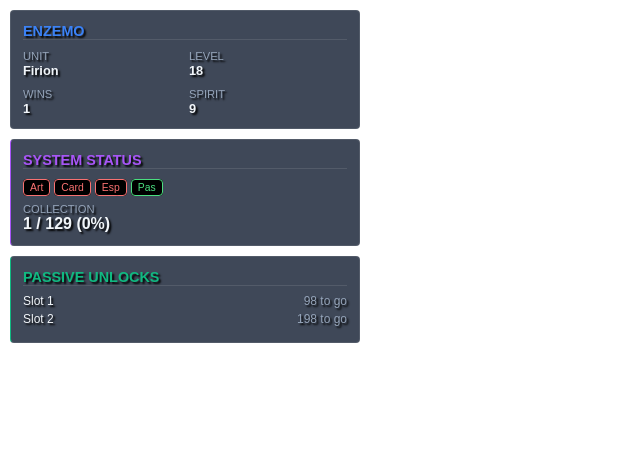
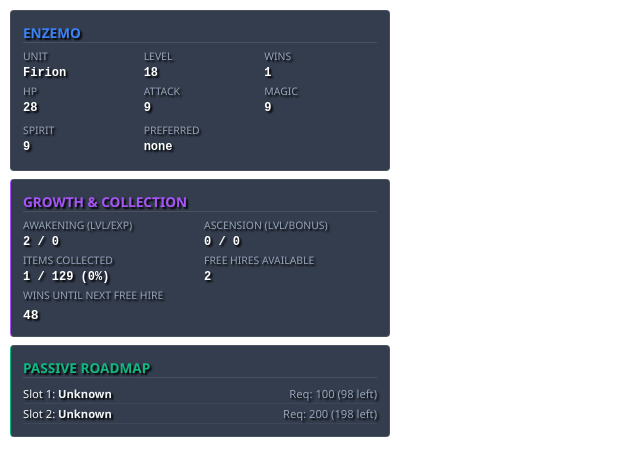
Before and after one commit to Enzemo/Ffbot-IDLE-Mods, a plain HTML site: page player-stats-browser.html in a window 1280 px wide. Shown: the whole page, without its empty margins (0-640 px from the left). Drawn offline with Linux system fonts and the light colour scheme.

Commit message:
Update player-stats-browser.html

```diff
--- a/player-stats-browser.html
+++ b/player-stats-browser.html
@@ -2,75 +2,92 @@
 <html lang="en">
 <head>
     <meta charset="UTF-8">
-    <title>OBS - Player Profile</title>
+    <title>OBS - Advanced Player Profile</title>
     <style>
-        body { background: rgba(0,0,0,0); color: #f1f5f9; font-family: sans-serif; margin: 0; padding: 10px; text-shadow: 2px 2px 2px #000; width: 350px; }
-        .panel { background: rgba(30, 41, 59, 0.85); border-left: 4px solid #3b82f6; border-radius: 4px; padding: 12px; margin-bottom: 10px; border: 1px solid rgba(255,255,255,0.1); }
-        .title { font-weight: bold; color: #3b82f6; border-bottom: 1px solid rgba(255,255,255,0.1); margin-bottom: 8px; font-size: 0.9rem; }
-        .grid { display: grid; grid-template-columns: 1fr 1fr; gap: 8px; font-size: 0.8rem; }
-        .label { color: #94a3b8; text-transform: uppercase; font-size: 0.7rem; }
-        .val { font-weight: bold; }
-        .badge { font-size: 0.65rem; padding: 2px 6px; border-radius: 4px; background: #000; border: 1px solid #4ade80; color: #4ade80; margin-right: 4px; }
-        .locked { border-color: #f87171; color: #f87171; }
+        body { background: rgba(0,0,0,0); color: #f1f5f9; font-family: 'Segoe UI', sans-serif; margin: 0; padding: 10px; text-shadow: 2px 2px 2px #000; width: 380px; }
+        .panel { background: rgba(30, 41, 59, 0.9); border-left: 4px solid #3b82f6; border-radius: 4px; padding: 12px; margin-bottom: 8px; border: 1px solid rgba(255,255,255,0.1); }
+        .title { font-weight: bold; color: #3b82f6; border-bottom: 1px solid rgba(255,255,255,0.1); margin-bottom: 6px; font-size: 0.85rem; }
+        .grid { display: grid; grid-template-columns: 1fr 1fr 1fr; gap: 8px; font-size: 0.75rem; margin-bottom: 4px; }
+        .label { color: #94a3b8; text-transform: uppercase; font-size: 0.65rem; display: block; }
+        .val { font-weight: bold; color: #fff; font-family: monospace; }
+        .roadmap-item { display: flex; justify-content: space-between; font-size: 0.7rem; border-bottom: 1px solid rgba(255,255,255,0.05); padding: 2px 0; }
     </style>
 </head>
 <body>
     <div class="panel">
-        <div class="title" id="name">PLAYER PROFILE</div>
+        <div class="title" id="p-name">PLAYER PROFILE</div>
         <div class="grid">
-            <div><span class="label">Unit</span><br><span id="unit" class="val">-</span></div>
-            <div><span class="label">Level</span><br><span id="lvl" class="val">-</span></div>
-            <div><span class="label">Wins</span><br><span id="wins" class="val">-</span></div>
-            <div><span class="label">Spirit</span><br><span id="spr" class="val">-</span></div>
+            <div><span class="label">Unit</span><span id="unit" class="val">-</span></div>
+            <div><span class="label">Level</span><span id="lvl" class="val">-</span></div>
+            <div><span class="label">Wins</span><span id="wins" class="val">-</span></div>
+        </div>
+        <div class="grid">
+            <div><span class="label">HP</span><span id="hp" class="val">-</span></div>
+            <div><span class="label">Attack</span><span id="atk" class="val">-</span></div>
+            <div><span class="label">Magic</span><span id="mag" class="val">-</span></div>
+            <div><span class="label">Spirit</span><span id="spr" class="val">-</span></div>
+            <div><span class="label">Preferred</span><span id="pref" class="val">-</span></div>
         </div>
     </div>
 
     <div class="panel" style="border-left-color: #a855f7;">
-        <div class="title" style="color: #a855f7;">SYSTEM STATUS</div>
-        <div id="systems" style="margin-bottom: 8px;"></div>
-        <div class="label">Collection</div>
-        <div class="val" id="col">-</div>
+        <div class="title" style="color: #a855f7;">GROWTH & COLLECTION</div>
+        <div class="grid" style="grid-template-columns: 1fr 1fr;">
+            <div><span class="label">Awakening (Lvl/Exp)</span><span class="val"><span id="awake-l">0</span> / <span id="awake-e">0</span></span></div>
+            <div><span class="label">Ascension (Lvl/Bonus)</span><span class="val"><span id="asc-l">0</span> / <span id="asc-b">0</span></span></div>
+        </div>
+        <div class="grid" style="grid-template-columns: 1fr 1fr;">
+            <div><span class="label">Items Collected</span><span id="col" class="val">-</span></div>
+            <div><span class="label">Free Hires Available</span><span id="free-hire" class="val">-</span></div>
+        </div>
+        <div><span class="label">Wins until next free hire</span><span id="next-hire" class="val">-</span></div>
     </div>
 
     <div class="panel" style="border-left-color: #10b981;">
-        <div class="title" style="color: #10b981;">PASSIVE UNLOCKS</div>
-        <div id="roadmap" style="font-size: 0.75rem;"></div>
+        <div class="title" style="color: #10b981;">PASSIVE ROADMAP</div>
+        <div id="roadmap"></div>
     </div>
 
     <script>
         async function update() {
             try {
-                // Ensure file is named player_stats.json
                 const res = await fetch(`player_stats.json?t=${Date.now()}`);
                 const p = await res.json();
 
-                document.getElementById('name').innerText = p.player_name.toUpperCase();
+                // Basic Stats
+                document.getElementById('p-name').innerText = p.player_name.toUpperCase();
                 document.getElementById('unit').innerText = p.character_info.unit;
                 document.getElementById('lvl').innerText = p.basic_stats.level;
                 document.getElementById('wins').innerText = p.basic_stats.wins;
+                document.getElementById('hp').innerText = p.basic_stats.hp;
+                document.getElementById('atk').innerText = p.basic_stats.attack;
+                document.getElementById('mag').innerText = p.basic_stats.magic;
                 document.getElementById('spr').innerText = p.basic_stats.spirit;
+                document.getElementById('pref').innerText = p.basic_stats.preferred_stat;
+
+                // Character Info
+                document.getElementById('awake-l').innerText = p.character_info.awakening_level_specific;
+                document.getElementById('awake-e').innerText = p.character_info.awakening_exp;
+                document.getElementById('asc-l').innerText = p.character_info.ascension_level;
+                document.getElementById('asc-b').innerText = p.character_info.ascension_exp_bonus;
+
+                // Collection & Hires
                 document.getElementById('col').innerText = `${p.collection.collected} / ${p.collection.total} (${p.collection.percentage}%)`;
+                document.getElementById('free-hire').innerText = p.free_hire.current_count;
+                document.getElementById('next-hire').innerText = p.free_hire.wins_until_available;
 
-                const sys = [
-                    {n: 'Art', a: p.artifacts.system_active},
-                    {n: 'Card', a: p.cards.system_active},
-                    {n: 'Esp', a: p.espers.system_active},
-                    {n: 'Pas', a: p.passives.system_active}
-                ];
-                document.getElementById('systems').innerHTML = sys.map(s => `<span class="badge ${s.a?'':'locked'}">${s.n}</span>`).join('');
-
+                // Passives
                 document.getElementById('roadmap').innerHTML = p.passives.available_passives.map(i => `
-                    <div style="display:flex; justify-content:space-between; margin-bottom:4px;">
-                        <span>Slot ${i.slot}</span>
-                        <span style="color:${i.unlocked?'#4ade80':'#94a3b8'}">${i.unlocked?'READY':i.wins_until_unlock+' to go'}</span>
+                    <div class="roadmap-item">
+                        <span>Slot ${i.slot}: <strong>${i.name}</strong></span>
+                        <span style="color:${i.unlocked?'#4ade80':'#94a3b8'}">
+                            ${i.unlocked ? 'UNLOCKED' : `Req: ${i.wins_required} (${i.wins_until_unlock} left)`}
+                        </span>
                     </div>
                 `).join('');
-            } catch (e) {
-                console.error("Error loading player_stats.json:", e);
-            }
+            } catch (e) { console.error(e); }
         }
-        setInterval(update, 5000);
-        update();
+        setInterval(update, 5000); update();
     </script>
 </body>
 </html>
```
